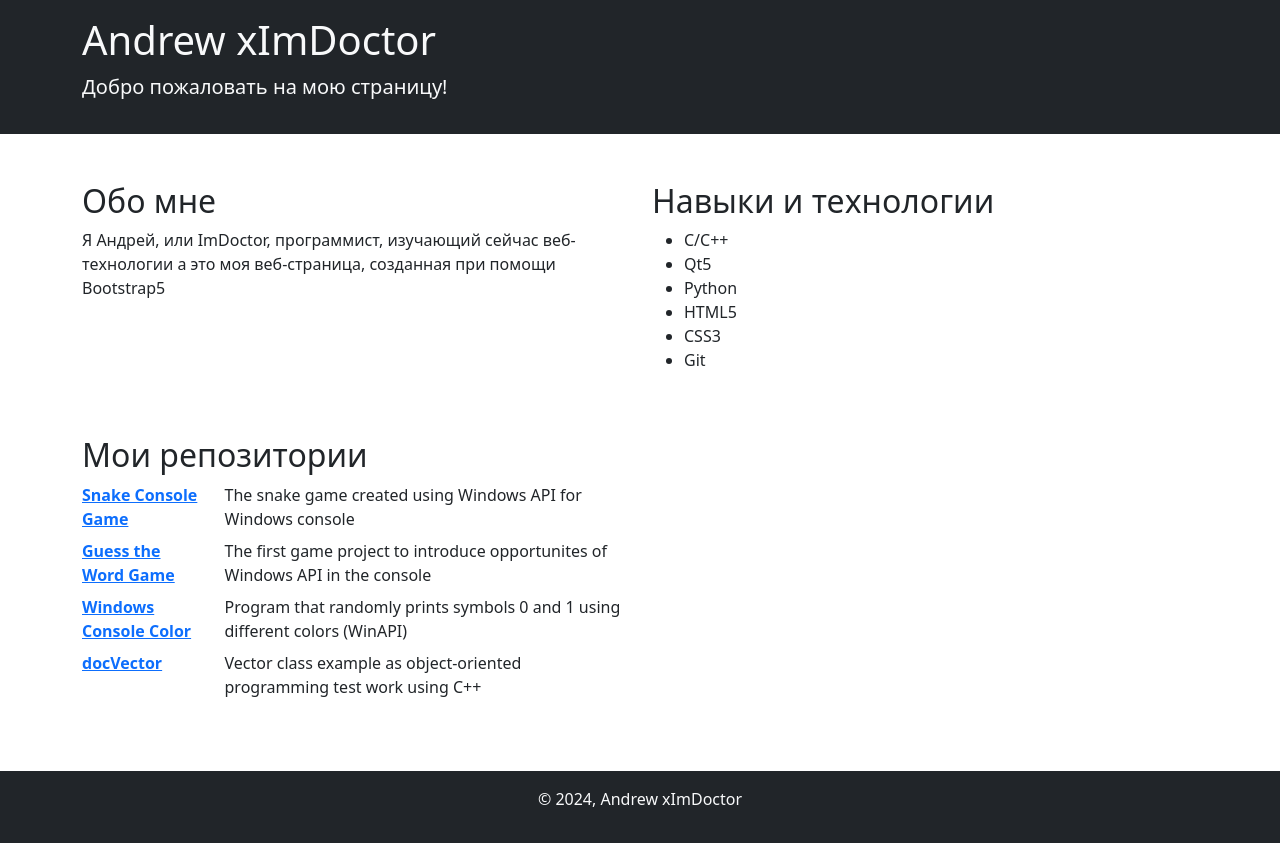
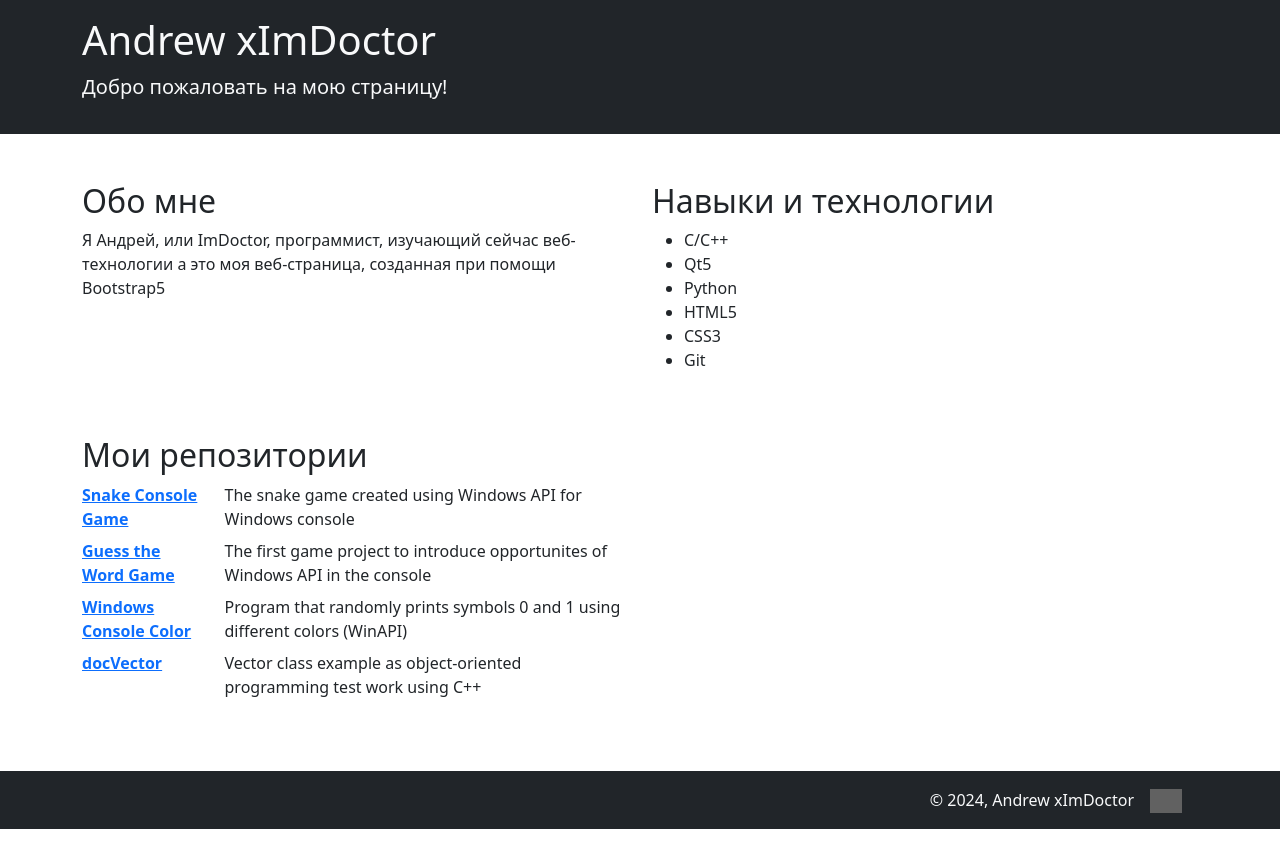
Before and after one commit to xImDoctor/page-with-bootstrap, a plain HTML site: page index.html in a window 1280 px wide. Drawn offline with nearby package versions, Linux system fonts and the light colour scheme; grey boxes are pictures that could not be loaded.

Commit message:
Update index.html
Forrmat doc and update footer

```diff
--- a/index.html
+++ b/index.html
@@ -62,16 +62,22 @@
             <div class="col-md-6">
                 <h2>Мои репозитории</h2>
                 <dl class="row">
-                    <dt class="col-sm-3"><a href="https://github.com/xImDoctor/SnakeConsoleGame" target="_blank" >Snake Console Game</a></dt>
+                    <dt class="col-sm-3"><a href="https://github.com/xImDoctor/SnakeConsoleGame" target="_blank">Snake
+                            Console Game</a></dt>
                     <dd class="col-sm-9">The snake game created using Windows API for Windows console</dd>
 
-                    <dt class="col-sm-3"><a href="https://github.com/xImDoctor/GuessTheWordGame" target="_blank" >Guess the Word Game</a></dt>
-                    <dd class="col-sm-9">The first game project to introduce opportunites of Windows API in the console</dd>
+                    <dt class="col-sm-3"><a href="https://github.com/xImDoctor/GuessTheWordGame" target="_blank">Guess
+                            the Word Game</a></dt>
+                    <dd class="col-sm-9">The first game project to introduce opportunites of Windows API in the console
+                    </dd>
 
-                    <dt class="col-sm-3"><a href="https://github.com/xImDoctor/WindowsConsoleColor" target="_blank" >Windows Console Color</a></dt>
-                    <dd class="col-sm-9">Program that randomly prints symbols 0 and 1 using different colors (WinAPI)</dd>
+                    <dt class="col-sm-3"><a href="https://github.com/xImDoctor/WindowsConsoleColor"
+                            target="_blank">Windows Console Color</a></dt>
+                    <dd class="col-sm-9">Program that randomly prints symbols 0 and 1 using different colors (WinAPI)
+                    </dd>
 
-                    <dt class="col-sm-3"><a href="https://github.com/xImDoctor/docVector" target="_blank" >docVector</a></dt>
+                    <dt class="col-sm-3"><a href="https://github.com/xImDoctor/docVector" target="_blank">docVector</a>
+                    </dt>
                     <dd class="col-sm-9">Vector class example as object-oriented programming test work using C++</dd>
                 </dl>
             </div>
@@ -81,9 +87,16 @@
 
     <footer class="bg-dark py-3 mt-5">
         <div class="container">
-            <p class="text-light text-center">&copy; 2024, Andrew xImDoctor</p>
+            <div class="d-flex justify-content-end align-items-center">
+                <p class="text-light me-3 mb-0">&copy; 2024, Andrew xImDoctor</p>
+                <a href="https://github.com/xImDoctor" target="_blank" class="text-light me-3">
+                    <!-- <i class="bi bi-github"></i> -->
+                    <img src="https://cdn.jsdelivr.net/npm/bootstrap-icons/icons/github.svg" alt="GitHub" style="height: 1.5rem; filter: invert(1);">
+                </a>
+            </div>
         </div>
     </footer>
+
     <!-- Bootstrap Bundle JS (jsDelivr CDN) -->
     <script defer src="https://cdn.jsdelivr.net/npm/bootstrap@5.3.3/dist/js/bootstrap.bundle.min.js"
         integrity="sha384-YvpcrYf0tY3lHB60NNkmXc5s9fDVZLESaAA55NDzOxhy9GkcIdslK1eN7N6jIeHz"
```
